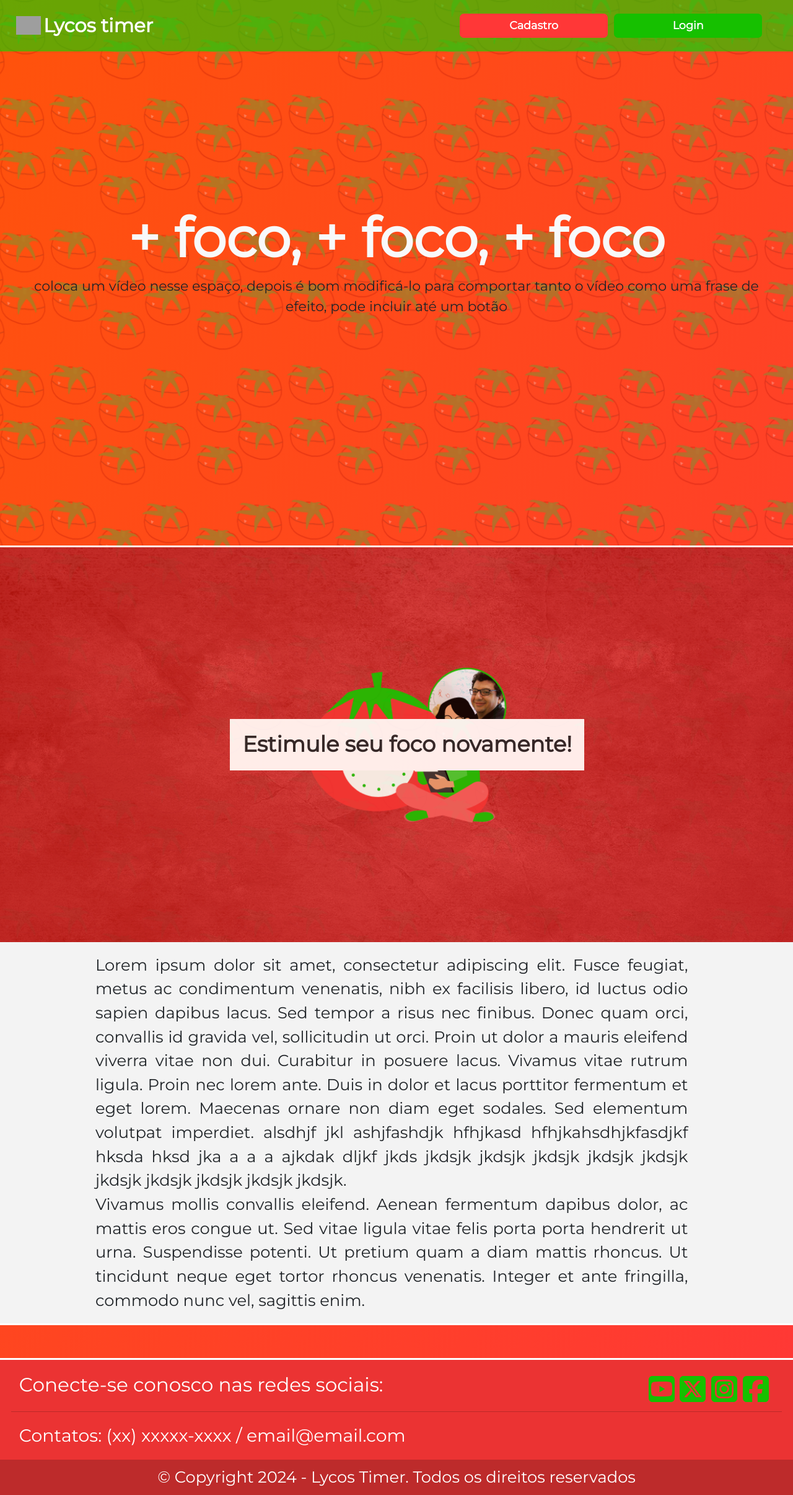
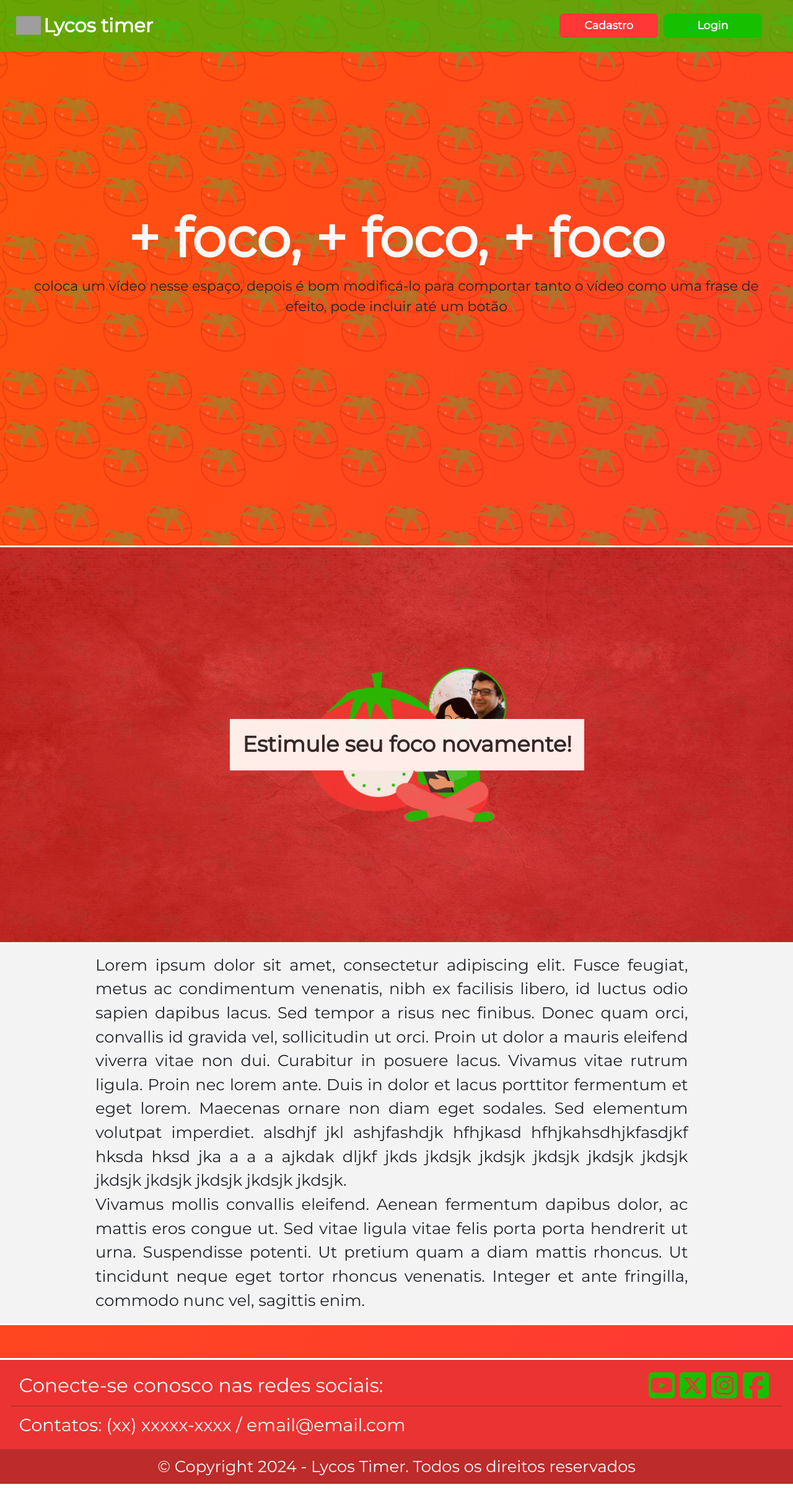
Before and after one commit to BrianoFelps/Projeto-LycosPomodoro, a React (Vite) app: page / in a window 1280 px wide. Shown: the whole page at 62% size. Built offline with nearby package versions, Linux system fonts and the light colour scheme; grey boxes are pictures that could not be loaded; the HTML template or start-up script is replaced by a standard one.

Commit message:
Pequenas mudanças, no footer e botões da topbar

```diff
--- a/src/App.tsx
+++ b/src/App.tsx
@@ -8,7 +8,6 @@ function App() {
 
   return (
     <>
-
       <InitialPage></InitialPage>
     </>
   )
--- a/src/Pages/InitialPage.css
+++ b/src/Pages/InitialPage.css
@@ -195,11 +195,12 @@ body{
 }
 
 #Footer .socialm{
-    border-bottom: 1px solid rgba(0, 0, 0, .2);
     padding-right: 1rem;
 }
 
 #Footer .socialm #SocialMLinks a {
+    display: flex;
+    align-items: center;
     color:  rgb(22, 192, 0);
     transition: .5s;
 }
@@ -210,6 +211,10 @@ body{
 
 #Footer #BgFooter .socialm #SocialMLinks{
     font-size: 1.4em;
+}
+
+#Footer #BgFooter .sep{
+    border-top: 1px solid rgba(0, 0, 0, .3);
 }
 
 /* Animações */
--- a/src/Pages/InitialPage.tsx
+++ b/src/Pages/InitialPage.tsx
@@ -20,10 +20,10 @@ function App() {
             <b className='fs-3 px-1'>Lycos timer</b>
           </a>
           <ul className='navbar-nav d-flex justify-content-end flex-row'>
-            <li className='nav-item btn btn-danger col-md-3'>
+            <li className='nav-item btn btn-danger mx-2 col-5 col-md-3 col-lg-2'>
               <a className='nav-link active fw-bold p-0' href=''>Cadastro</a>
             </li>
-            <li className='nav-item btn btn-success ml col-md-3'>
+            <li className='nav-item btn btn-success col-5 col-md-3 col-lg-2'>
               <a className='nav-link active fw-bold p-0' href=''>Login</a>
             </li>
           </ul>
@@ -59,7 +59,7 @@ function App() {
 
       <footer className='w-100 mt-5' id='Footer'>
         <div className='p-3 row bordertop text-white' id='BgFooter'>
-          <div className='col-12 socialm justify-content-between d-flex'>
+          <div className='col-12 socialm justify-content-between align-items-center d-flex'>
             <div className='col-7 col-md-9' id='TitleFooter'>
                 Conecte-se conosco nas redes sociais:
             </div>
@@ -78,7 +78,7 @@ function App() {
               </a>
             </div>
           </div>
-          <div className='w-100 pt-3'></div>
+          <div className='my-2 sep'></div>
           <div className='col-12'>
             Contatos: (xx) xxxxx-xxxx / email@email.com
           </div>
```
